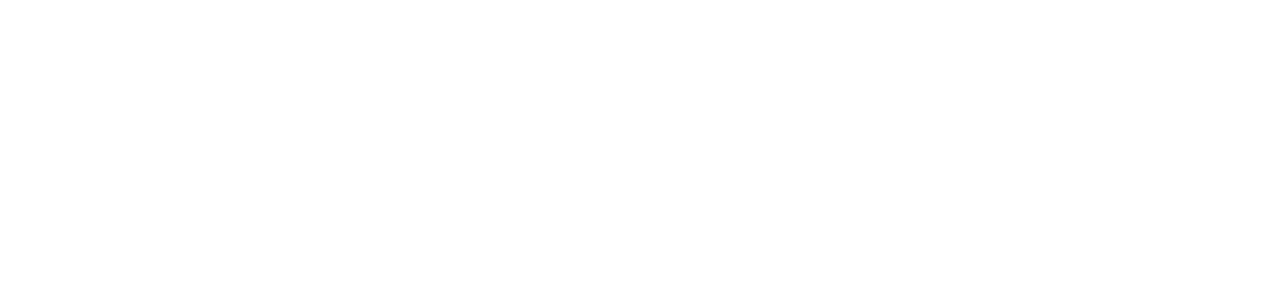
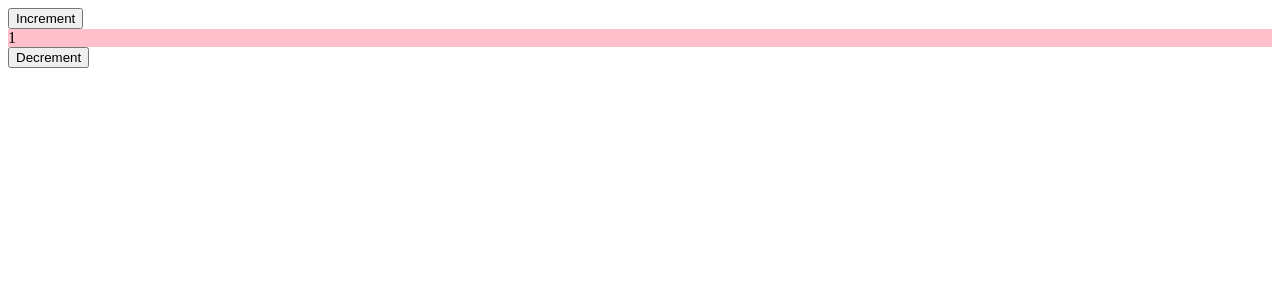
Before and after one commit to harish242/React-Fizz-Buzz---Practice-Assignment---vy7u9gms5u9o, a React app: page / in a window 1280 px wide. Shown: the top 300 px of the page. Built offline with nearby package versions, Linux system fonts and the light colour scheme.

Commit message:
Update App.js

```diff
--- a/src/components/App.js
+++ b/src/components/App.js
@@ -1,11 +1,47 @@
 import React from 'react'
 import '../styles/App.css';
+import {useState} from 'react'
 const App = () => {
+const[state,setState]=useState(1)
+const[color,setColor]=useState('normal')
+const Increment=()=>{
+setState(state+1)
+if(state%3==0){
+  setColor('fizz')
+}
+else if(state%5==0){
+  setColor('buzz')
+}
+else if(state%3==0&&state%5==0){
+  setColor('fizzbuzz')
+}
+else{
+  setColor('normal')
+}
+}
+const decrement=()=>{
+  setState(state-1)
+  if(state%3==0){
+    setColor('fizz')
+  }
+  else if(state%5==0){
+    setColor('buzz')
+  }
+  else if(state%3==0&&state%5==0){
+    setColor('fizzbuzz')
+  }
+  else{
+    setColor('normal')
+  }
+}
 
 
   return (
     <div id="main">
 
+      <button onClick={Increment}>Increment</button>
+      <div id="counter" className={color}>{state}</div>
+      <button onClick={decrement}>Decrement</button>
     </div>
   )
 }
```
